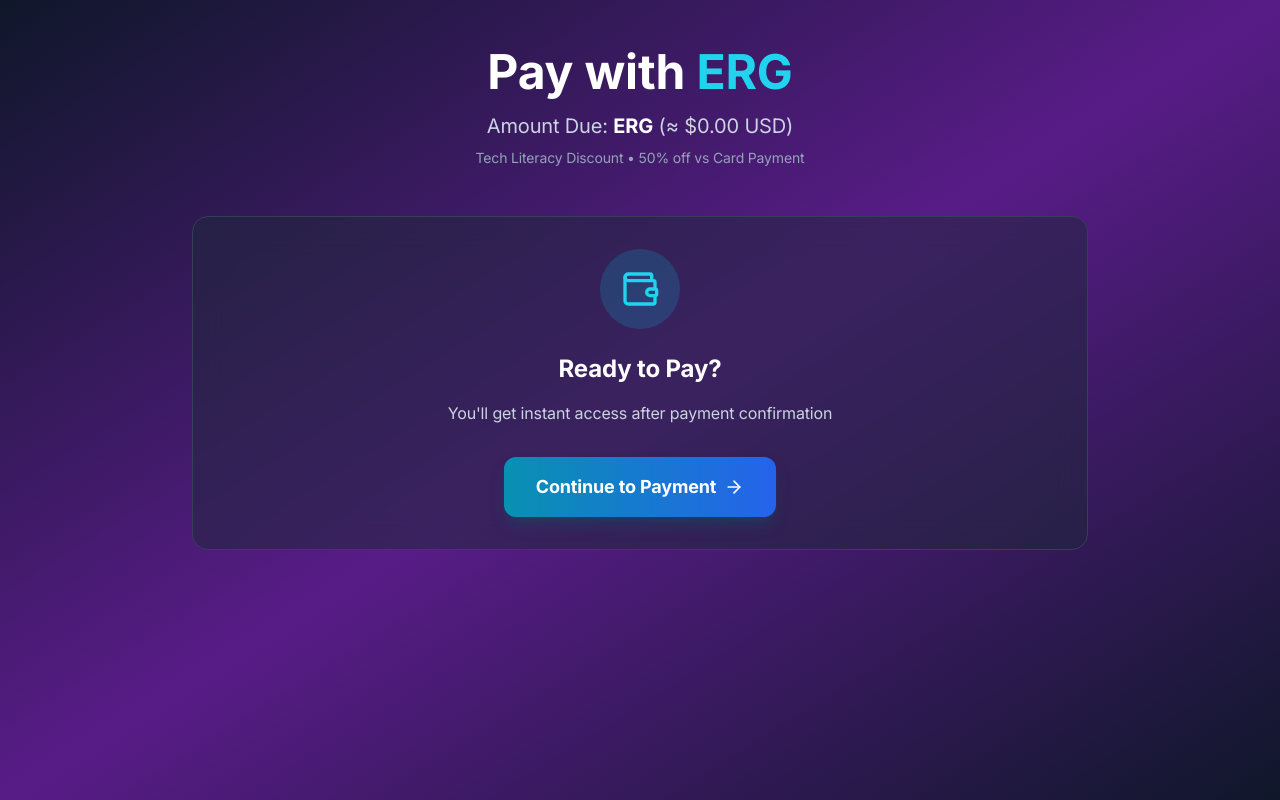
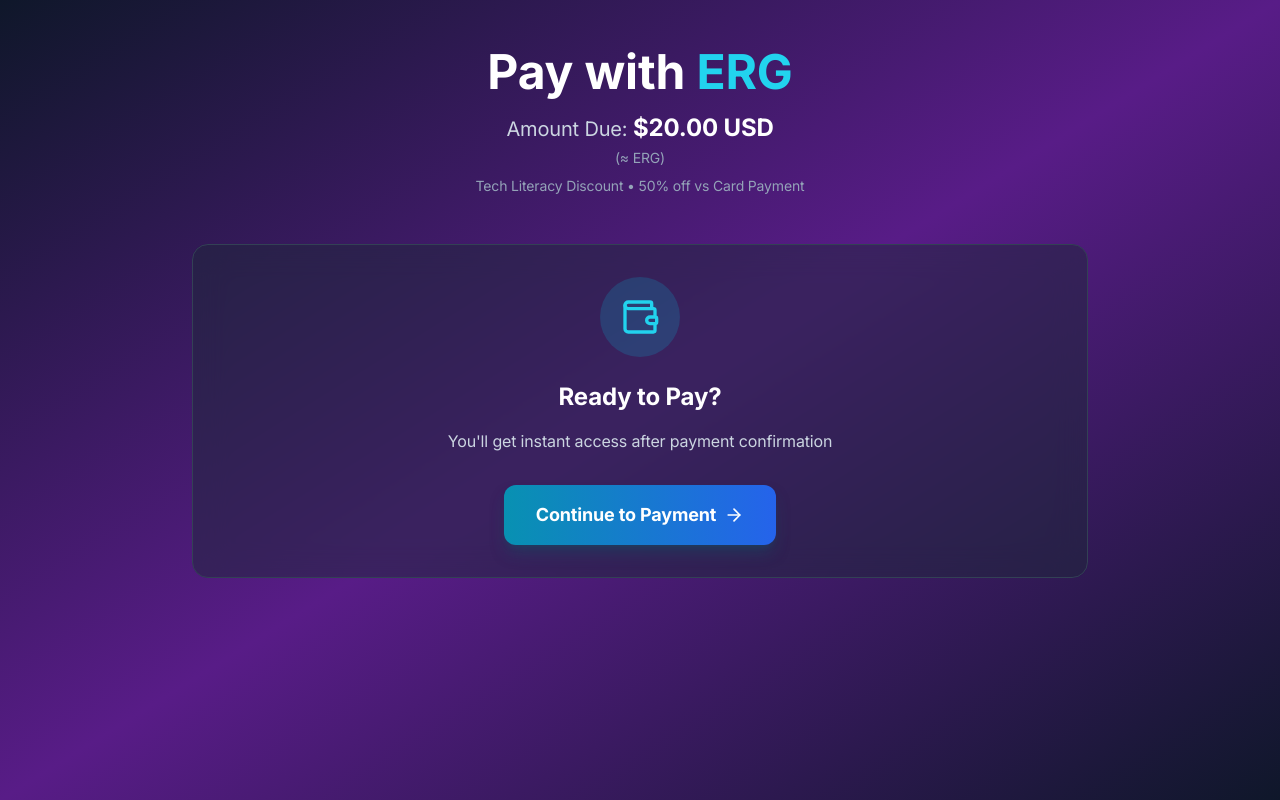
Before and after one commit to agenticaihome/ebook-frontend, a React (Create React App) app: page /pay-ergo in a window 1280 px wide. Built offline with nearby package versions, Linux system fonts and the light colour scheme; no server answers.

Commit message:
Update Ergo payment UI to emphasize USD amount

```diff
--- a/src/ErgoPaymentPage.jsx
+++ b/src/ErgoPaymentPage.jsx
@@ -153,7 +153,8 @@ const ErgoPaymentPage = () => {
                         Pay with <span className="text-cyan-400">ERG</span>
                     </h1>
                     <p className="text-xl text-slate-300">
-                        Amount Due: <span className="font-bold text-white">{ergAmount?.toFixed(4)} ERG</span> (≈ ${(ergAmount * ergPrice)?.toFixed(2)} USD)
+                        Amount Due: <span className="font-bold text-white text-2xl">$20.00 USD</span>
+                        <span className="block text-sm text-slate-400 mt-1">(≈ {ergAmount?.toFixed(4)} ERG)</span>
                     </p>
                     <p className="text-sm text-slate-400 mt-2">
                         Tech Literacy Discount • 50% off vs Card Payment
@@ -211,6 +212,8 @@ const ErgoPaymentPage = () => {
                                     <div className="flex-1 text-center md:text-left">
                                         <p className="text-slate-300 mb-4">
                                             Scan with <strong>Ergo Wallet App</strong> or <strong>Terminus</strong> on iOS/Android.
+                                            <br />
+                                            <span className="text-xs text-slate-400">Your wallet will show approx. $20 USD.</span>
                                         </p>
                                         <a
                                             href={ergoPayUrl}
@@ -275,9 +278,10 @@ const ErgoPaymentPage = () => {
                                     <div>
                                         <label className="text-sm text-slate-400 block mb-1">Send exactly:</label>
                                         <div className="flex items-center gap-2">
-                                            <code className="bg-slate-900 px-4 py-3 rounded-lg text-green-400 font-mono text-lg flex-1 border border-slate-700">
-                                                {ergAmount} ERG
-                                            </code>
+                                            <div className="bg-slate-900 px-4 py-3 rounded-lg flex-1 border border-slate-700 flex flex-col justify-center">
+                                                <span className="text-green-400 font-mono text-lg font-bold">$20.00 USD</span>
+                                                <span className="text-slate-500 text-xs font-mono">≈ {ergAmount} ERG</span>
+                                            </div>
                                             <button
                                                 onClick={() => copyToClipboard(ergAmount.toString(), setCopiedAmount)}
                                                 className="bg-slate-700 hover:bg-slate-600 text-white p-3 rounded-lg transition-colors"
```
